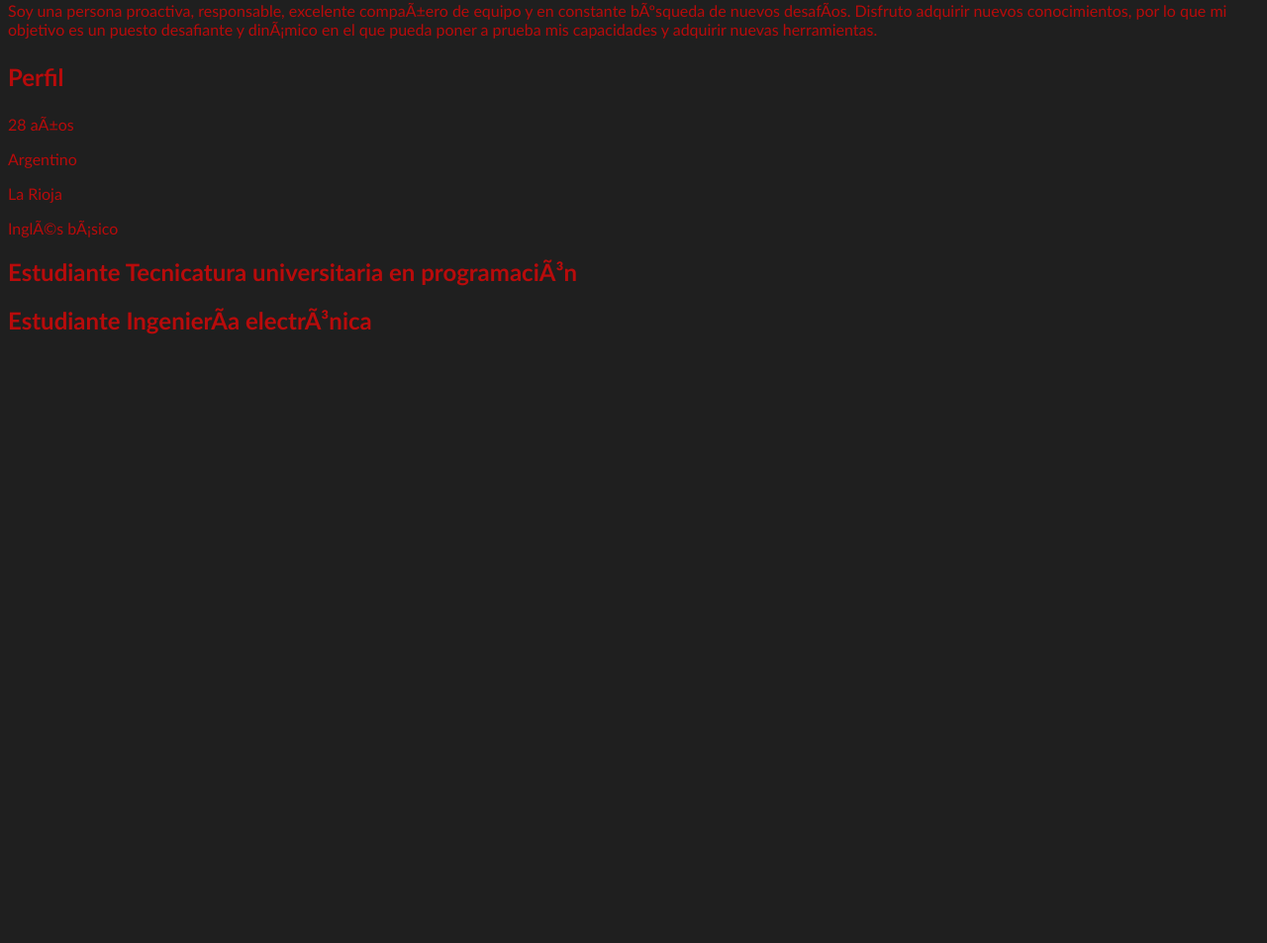
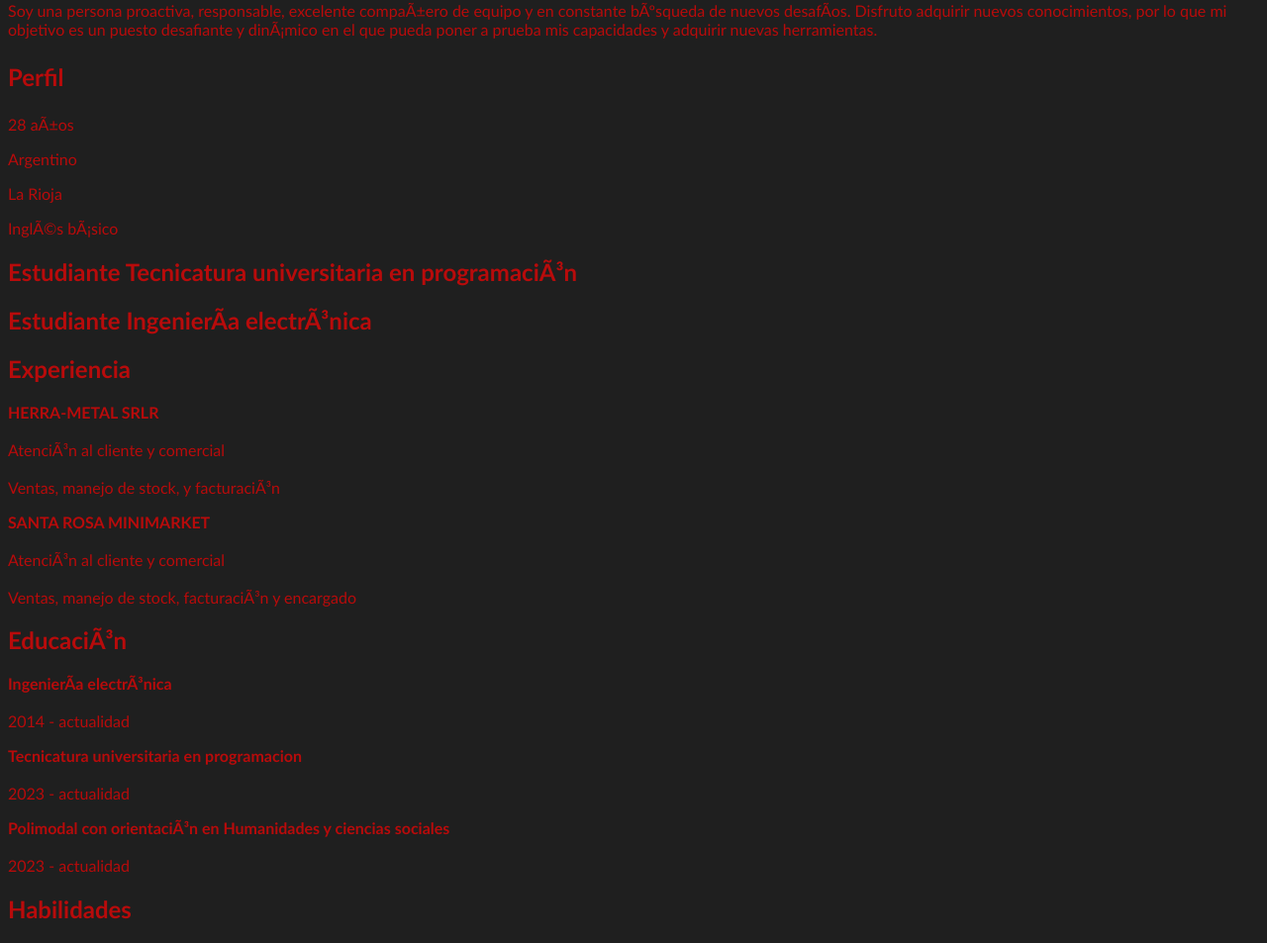
Before and after one commit to LaLooLR/TP-N-1---2025, a plain HTML site: page index.html in a window 1280 px wide. Shown: the part 81-1034 px from the top of the page at 99% size. Before the commit the page ends 800 px from the top, so only its background shows below. Drawn offline with Linux system fonts and the light colour scheme.

Commit message:
se modificas index

```diff
--- a/index.html
+++ b/index.html
@@ -29,5 +29,13 @@
     <div class="div2">
         <h2><i class="fa-solid fa-arrow-right"></i> Estudiante Tecnicatura universitaria en programación</h2>
         <h2><i class="fa-solid fa-arrow-right"></i> Estudiante Ingeniería electrónica</h2>
+        <h2 class="experiencia">Experiencia</h2>
+        <p class="trabajo1"><strong>HERRA-METAL SRLR<br><br></strong><i class="fa-solid fa-circle fa-2xs"></i> Atención al cliente y comercial<br><br><i class="fa-solid fa-circle fa-2xs"></i> Ventas, manejo de stock, y facturación</p>
+        <p class="trabajo2"><strong>SANTA ROSA MINIMARKET<br><br></strong><i class="fa-solid fa-circle fa-2xs"></i> Atención al cliente y comercial <br><br><i class="fa-solid fa-circle fa-2xs"></i>  Ventas, manejo de stock, facturación y encargado</p>
+        <h2 class="experiencia">Educación</h2>
+        <p class="educ1"><strong>Ingeniería electrónica<br><br></strong><i class="fa-solid fa-circle fa-2xs"></i> 2014 - actualidad</p>
+        <p class="educ2"><strong>Tecnicatura universitaria en programacion<br><br></strong><i class="fa-solid fa-circle fa-2xs"></i> 2023 - actualidad</p>
+        <p class="educ3"><strong>Polimodal con orientación en Humanidades y ciencias sociales<br><br></strong><i class="fa-solid fa-circle fa-2xs"></i> 2023 - actualidad</p>
+        <h2 class="experiencia">Habilidades</h2>
     </div>
 </body>
```
